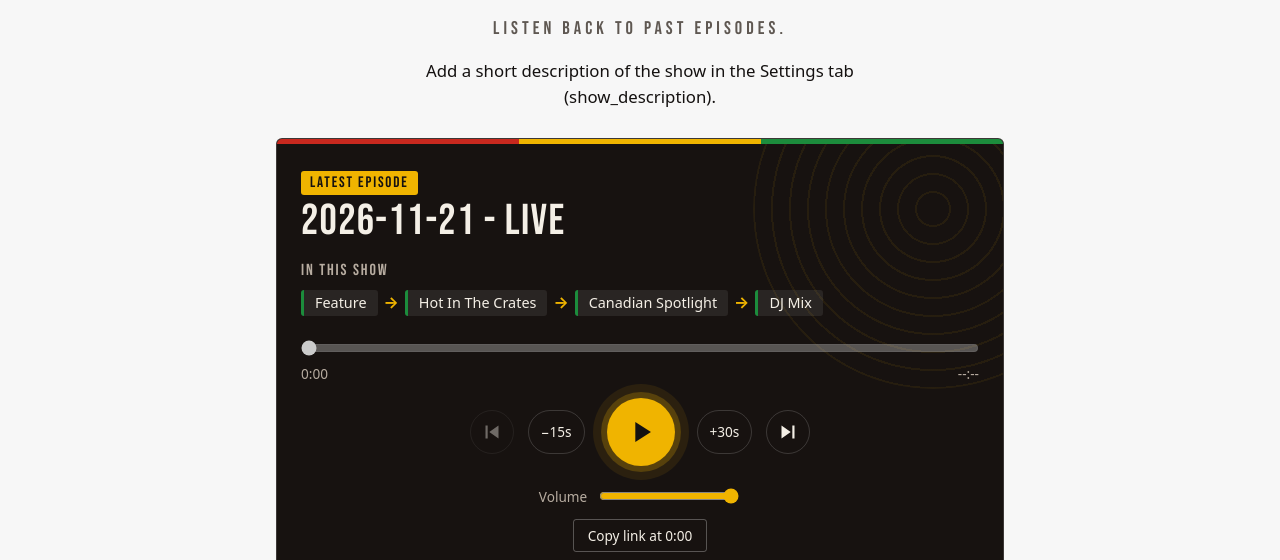
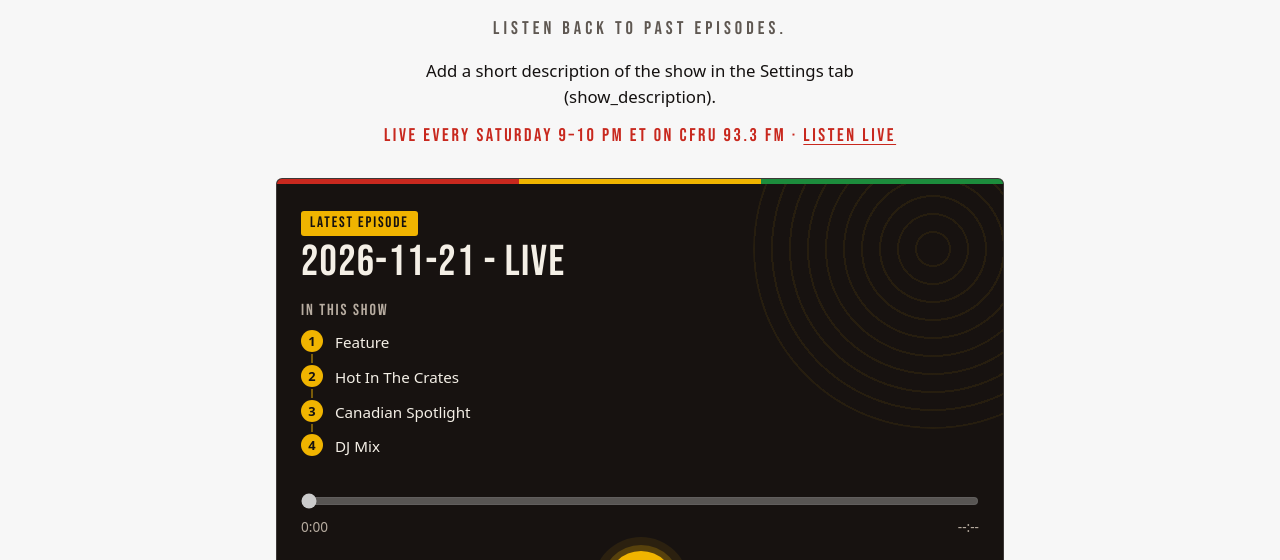
Before and after one commit to eddiegoboom/sound-so-nice-radio, a plain HTML site: page public/index.html in a window 1280 px wide. Shown: the part 195-755 px from the top of the page. Drawn offline with Linux system fonts and the light colour scheme; no server answers.

Commit message:
Add airtime line with live link; in-this-show timeline
Co-Authored-By: Claude Sonnet 5.5 <noreply@anthropic.com>

```diff
--- a/public/app.js
+++ b/public/app.js
@@ -11,6 +11,8 @@
     tagline: "",
     about: "",
     show_description: "",
+    schedule_text: "Live every Saturday, 9–10 pm ET on CFRU 93.3 FM",
+    listen_live_url: "https://listen.cfru.ca",
     logo_url: "",
     default_hosts: "",
     default_in_show: "Feature, Hot In The Crates, Canadian Spotlight, DJ Mix",
@@ -331,6 +333,17 @@
     const desc = $("show-desc");
     desc.textContent = s.show_description;
     desc.hidden = !s.show_description;
+
+    // Airtime line, with a link to the live stream
+    const sched = $("schedule");
+    const liveUrl = safeUrl(s.listen_live_url);
+    sched.replaceChildren();
+    if (s.schedule_text) sched.append(s.schedule_text);
+    if (liveUrl) {
+      if (s.schedule_text) sched.append(" · ");
+      sched.append(el("a", { href: liveUrl, target: "_blank", rel: "noopener", text: "Listen live" }));
+    }
+    sched.hidden = !s.schedule_text && !liveUrl;
 
     // Logo: the sheet's logo_url, else the bundled one. The text title shows until/unless it loads.
     const logoUrl = safeUrl(s.logo_url || "assets/logo.jpg");
--- a/public/content/settings.csv
+++ b/public/content/settings.csv
@@ -2,6 +2,8 @@ key,value
 site_title,Sound So Nice Radio
 tagline,Listen back to past episodes.
 show_description,Add a short description of the show in the Settings tab (show_description).
+schedule_text,Live every Saturday 9–10 pm ET on CFRU 93.3 FM
+listen_live_url,https://listen.cfru.ca
 about,
 logo_url,
 default_hosts,
--- a/public/index.html
+++ b/public/index.html
@@ -16,6 +16,7 @@
       <h1 id="site-title" class="site-title">Sound So Nice Radio</h1>
       <p id="tagline" class="tagline"></p>
       <p id="show-desc" class="show-desc" hidden></p>
+      <p id="schedule" class="schedule-line" hidden></p>
     </div>
   </header>
 
--- a/public/style.css
+++ b/public/style.css
@@ -79,6 +79,10 @@ h1, h2 { margin: 0; font-weight: 400; }
 .has-logo .site-title { position: absolute; width: 1px; height: 1px; overflow: hidden; clip: rect(0 0 0 0); white-space: nowrap; }
 .tagline { margin: 0; font-family: var(--display); text-transform: uppercase; letter-spacing: 0.22em; font-size: 1.15rem; color: var(--muted); }
 .tagline:empty { display: none; }
+.schedule-line { margin: 12px auto 0; font-family: var(--display); text-transform: uppercase; letter-spacing: 0.14em; font-size: 1.15rem; color: var(--red); }
+.schedule-line[hidden] { display: none; }
+.schedule-line a { color: inherit; text-decoration: underline; text-underline-offset: 3px; }
+.schedule-line a:hover { color: var(--gold); }
 .show-desc { max-width: 54ch; margin: 14px auto 0; font-size: 1.05rem; white-space: pre-line; }
 .has-logo .tagline { margin-top: 0; }
 
@@ -139,10 +143,17 @@ h1, h2 { margin: 0; font-weight: 400; }
 .chip:hover { background: var(--gold); color: #141110; }
 .in-show { margin: 14px 0 0; }
 .in-show h3 { margin: 0 0 6px; font-family: var(--display); text-transform: uppercase; letter-spacing: 0.12em; font-size: 1rem; font-weight: normal; color: var(--panel-muted); }
-.in-show ul { margin: 0; padding: 0; list-style: none; display: flex; flex-wrap: wrap; align-items: center; gap: 6px; }
-.in-show li + li::before { content: "\2192"; color: var(--gold); font-weight: bold; margin-right: 6px; }
-.in-show li { display: inline-flex; align-items: center; }
-.in-show .item { padding: 2px 11px; border-radius: 3px; border-left: 3px solid var(--green); background: rgba(255, 255, 255, 0.08); color: var(--panel-text); font-size: 0.9rem; }
+/* Running order as a numbered timeline: each item is a stop, joined by a thin line. */
+.in-show ul { margin: 0; padding: 0; list-style: none; counter-reset: stop; }
+.in-show li { position: relative; counter-increment: stop; padding: 0 0 10px 34px; min-height: 24px; }
+.in-show li::before {
+  content: counter(stop); position: absolute; left: 0; top: 0; width: 22px; height: 22px; border-radius: 50%;
+  background: var(--gold); color: #141110; font-size: 0.8rem; font-weight: 700; line-height: 22px; text-align: center;
+}
+.in-show li:not(:last-child)::after {
+  content: ""; position: absolute; left: 10px; top: 24px; bottom: 2px; width: 2px; background: rgba(240, 180, 0, 0.45);
+}
+.in-show .item { color: var(--panel-text); font-size: 0.95rem; line-height: 22px; }
 .desc { margin: 14px 0 0; white-space: pre-line; color: var(--panel-text); opacity: 0.92; }
 
 .controls { margin-top: 22px; }
```
Also changed, not shown: 1 other file.
